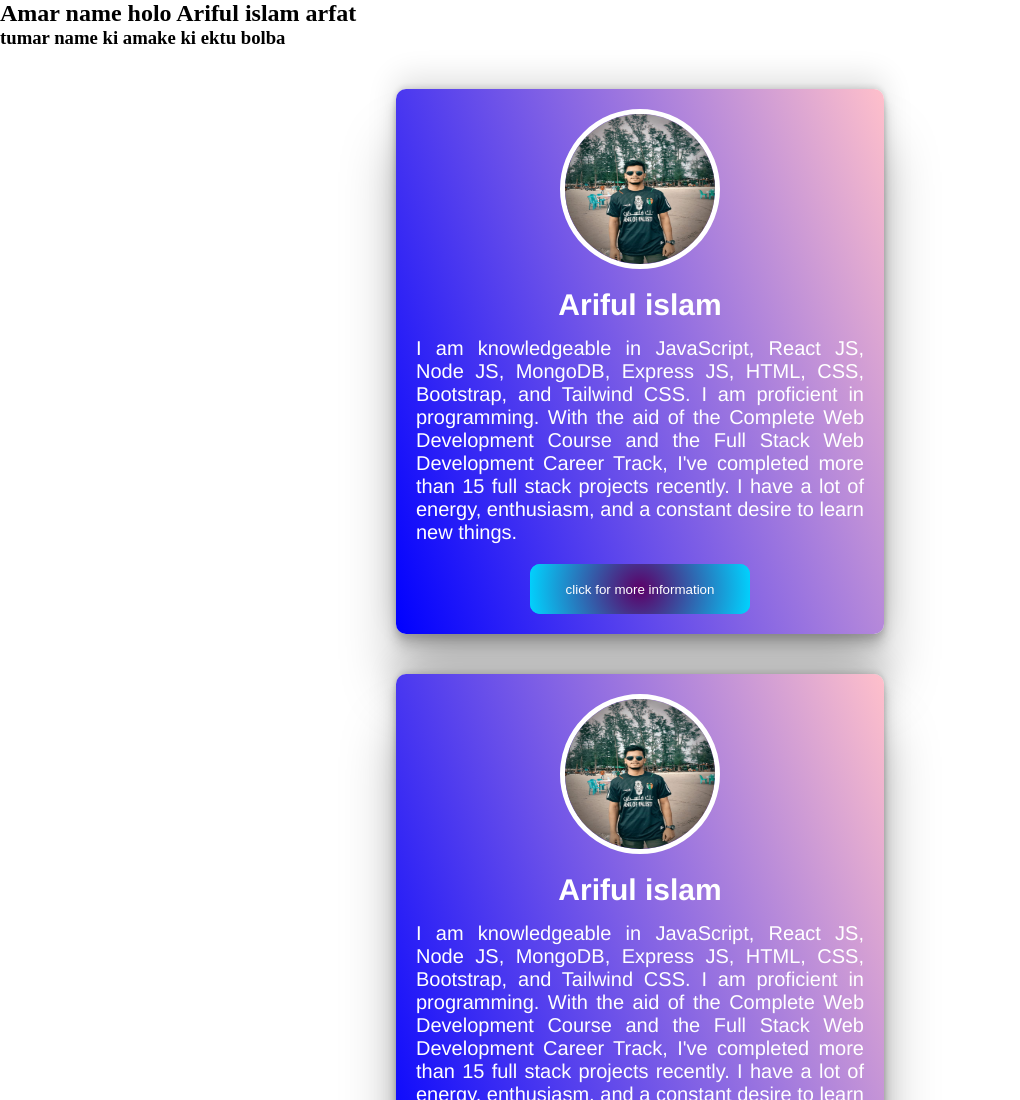
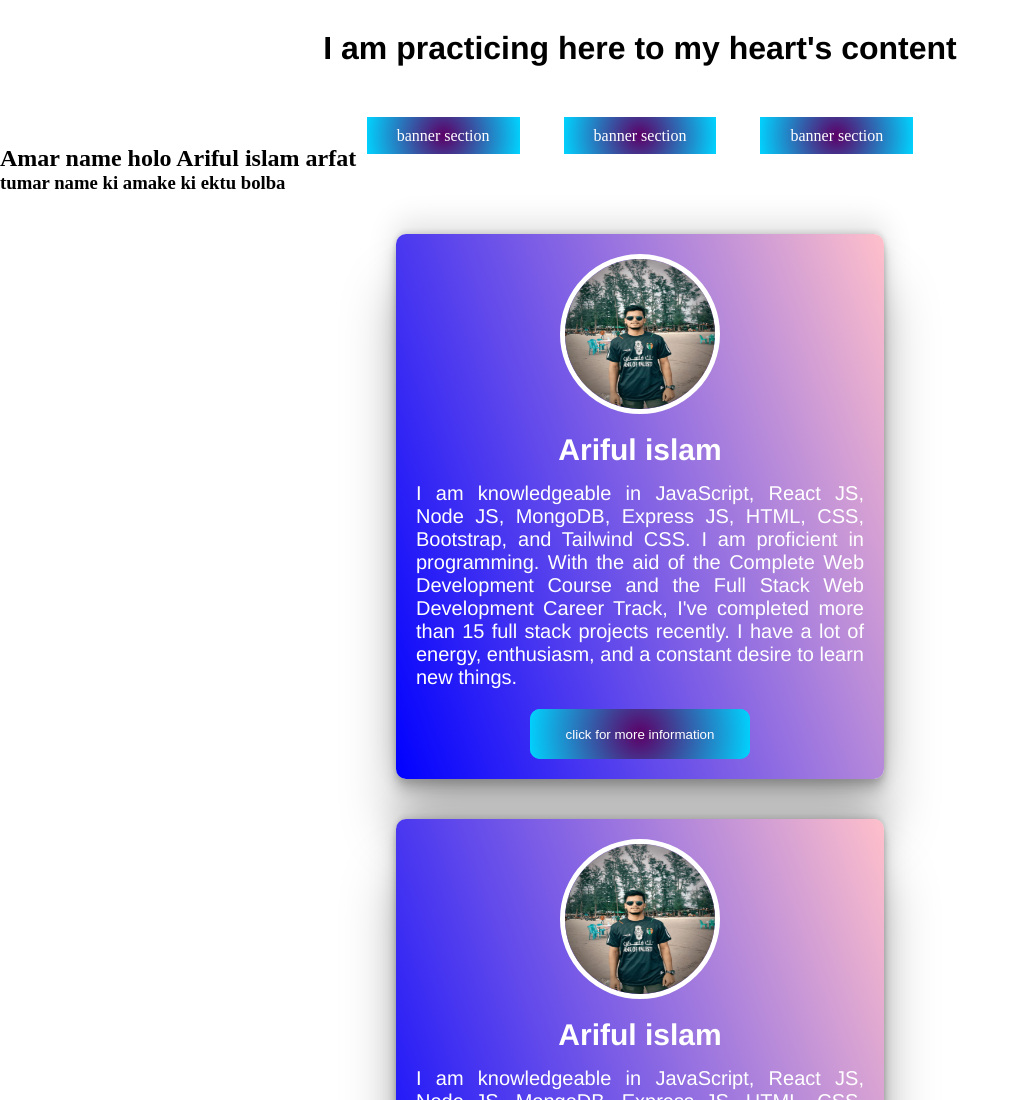
Before and after one commit to BD-Arfat/my-first-github-repo, a plain HTML site: page index.html in a window 1280 px wide. Shown: the top 1100 px of the page, without its empty margins (0-1020 px from the left). Drawn offline with Linux system fonts and the light colour scheme.

Commit message:
change css and html file, add some nav section both file

```diff
--- a/css/banner.css
+++ b/css/banner.css
@@ -93,3 +93,6 @@
 .button-80:not(:disabled):active {
   transform: translateY(0.125rem);
 }
+.button-80 > a {
+  text-decoration: none;
+}
--- a/css/index.css
+++ b/css/index.css
@@ -35,6 +35,23 @@
   font-size: 20px;
   text-align: justify;
   margin-bottom: 20px;
+}
+
+.nav {
+  display: flex;
+  align-items: center;
+  justify-content: center;
+  margin-top: 60px;
+}
+.nav > ul > li {
+  display: inline;
+  margin: 20px;
+  background-image: radial-gradient(circle, #5c0067 0%, #00d4ff 100%);
+  padding: 10px 30px;
+}
+.nav > ul > li > a {
+  text-decoration: none;
+  color: white;
 }
 
 .btn {
--- a/index.html
+++ b/index.html
@@ -7,6 +7,25 @@
     <link rel="stylesheet" href="css/index.css" />
   </head>
   <body>
+    <div>
+      <h1
+        style="
+          text-align: center;
+          font-family: 'Franklin Gothic Medium', 'Arial Narrow', Arial,
+            sans-serif;
+          margin-top: 30px;
+        "
+      >
+        I am practicing here to my heart's content
+      </h1>
+      <div class="nav">
+        <ul type="none">
+          <li><a href="banner.html">banner section</a></li>
+          <li><a href="banner.html">banner section</a></li>
+          <li><a href="banner.html">banner section</a></li>
+        </ul>
+      </div>
+    </div>
     <h2>Amar name holo Ariful islam arfat</h2>
     <h3>tumar name ki amake ki ektu bolba</h3>
 
```
Also changed, not shown: banner.html (+3 -1 lines).
